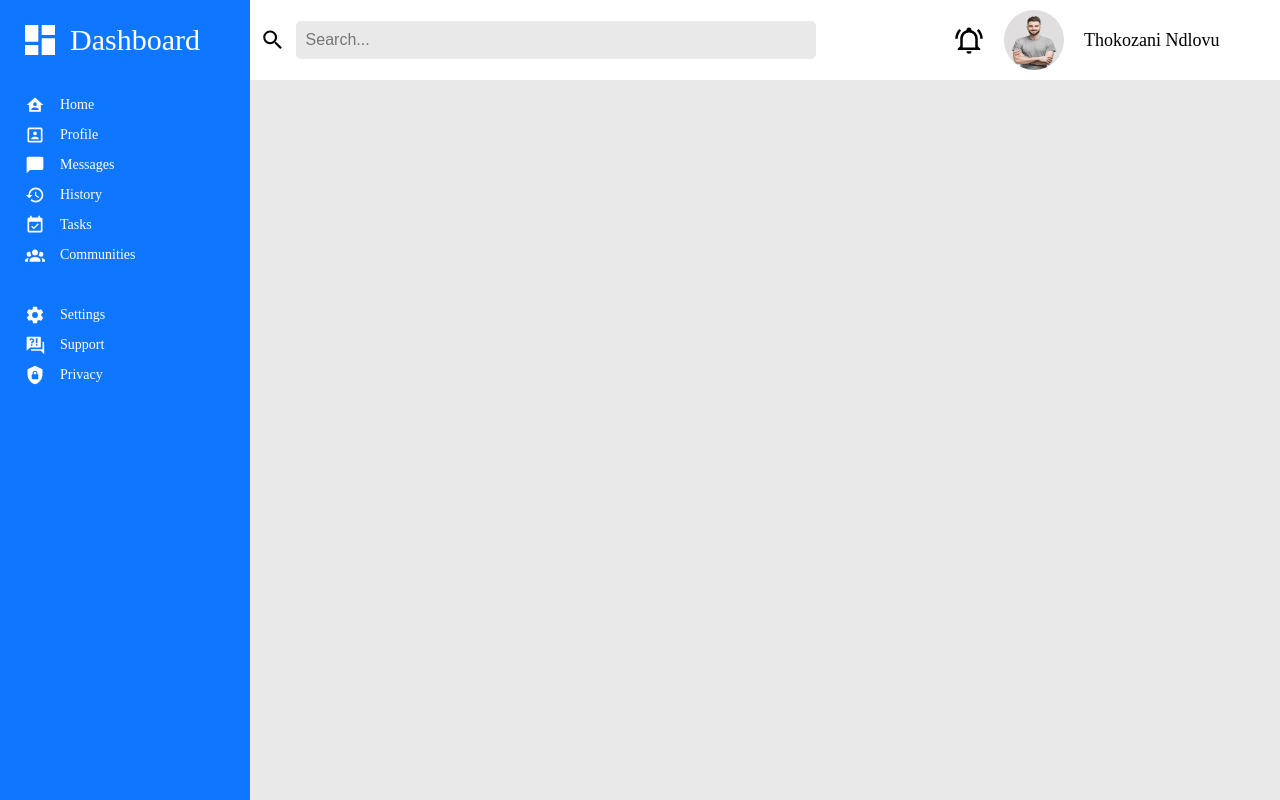
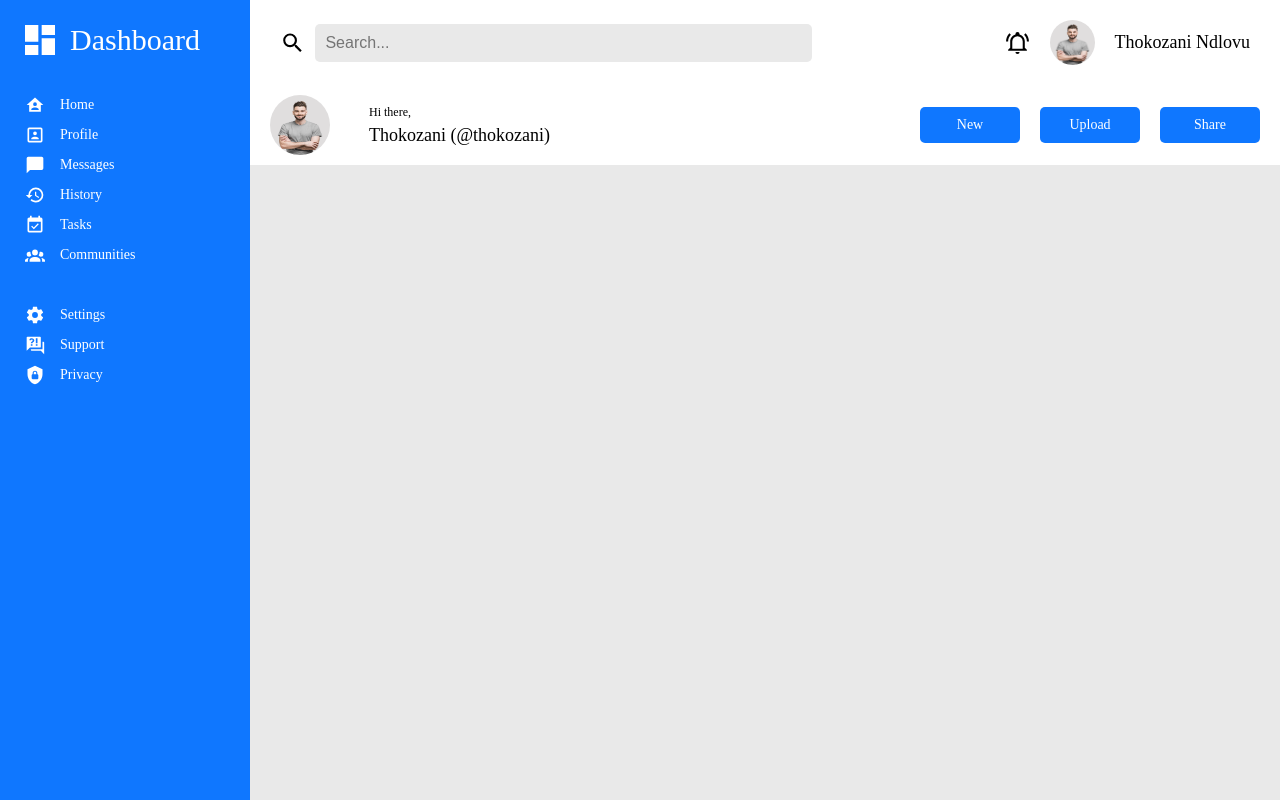
Before and after one commit to nkosiM93/TOP_ADMIN_DASHBOARD, a plain HTML site: page index.html in a window 1280 px wide. Drawn offline with Linux system fonts and the light colour scheme; a web font is replaced by a local one.

Commit message:
Bottom Header
Added a button group.
Added a greeting message to the user.
All added elements have been styled to fit the overall
design of the dashboard.

```diff
--- a/index.html
+++ b/index.html
@@ -133,6 +133,7 @@
         </div>
         <div class="content">
             <div class="header">
+                <div class=topHeader>
                     <div class="one">
                         <svg class="headerIcon" xmlns="http://www.w3.org/2000/svg" viewBox="0 0 24 24">
                             <title>magnify</title>
@@ -145,7 +146,7 @@
                         <input type="search" placeholder="Search...">
                     </div>
                     <div class="two">
-                    <svg class="headerIcon" xmlns="http://www.w3.org/2000/svg" viewBox="0 0 24 24">
+                        <svg class="bell" xmlns="http://www.w3.org/2000/svg" viewBox="0 0 24 24">
                             <title>bell-ring-outline</title>
                             <path d="M10,21H14A2,2 0 0,1 12,23A2,2 0 0,1 10,21M21,19V20H3V19L5,17V11C5,7.9 7.03,
                             5.17 10,4.29C10,4.19 10,4.1 10,4A2,2 0 0,1 12,2A2,2 0 0,1 14,4C14,4.1 14,4.19 14,
@@ -158,6 +159,23 @@
                         <p>Thokozani Ndlovu</p>
                     </div>
                 </div>
+                <div class="bottomHeader">
+                    <div class="one">
+                        <img src="./images/man.webp" alt="Profile Picture">
+                    </div>
+                    <div class="two">
+                        <p class="greeting">Hi there,</p>
+                        <p>Thokozani (@thokozani)</p>
+                    </div>
+                    <div class="three">
+                        <button>New</button>
+                        <button>Upload</button>
+                        <button>Share</button>
+                    </div>
+                </div>
+
+            </div>
+        </div>
     </div>
 </body>
 
--- a/style.css
+++ b/style.css
@@ -89,6 +89,15 @@ svg.logoIcon {
     padding: 0px;
 }
 
+.header {
+    padding: 10px 20px;
+    background-color: #ffffff;
+    display: flex;
+    flex-direction: column;
+    justify-content: center;
+    gap: 20PX;
+}
+
 input[type="search"] {
     width: 100%;
     padding: 10px;
@@ -104,7 +113,13 @@ input[type="search"] {
     height: 30px;
 }
 
-.content .header {
+.bell {
+    fill: #000000;
+    width: 25px;
+    height: 25x;
+}
+
+.content .header .topHeader {
     background-color: white;
     padding: 10px;
     display:flex;
@@ -124,7 +139,7 @@ input[type="search"] {
     align-items: center;
     justify-content: flex-end;
     gap: 20px;
-    width: 35%;
+    width: 40%;
 }
 
 .two p {
@@ -134,8 +149,8 @@ input[type="search"] {
 }
 
 img {
-    width: 60px;
-    height: 60px;
+    width: 45px;
+    height: 45px;
     border-radius: 50%;
 }
 
@@ -143,3 +158,57 @@ img {
     /*width: 100%;*/
     margin-right: 50px;
 }
+
+/* Bottom Header */
+.bottomHeader {
+    display: flex;
+}
+
+.bottomHeader .two {
+    display: flex;
+    flex-direction: column ;
+    justify-content: center;
+    align-items: flex-start;
+    gap: 5px;
+    width: 35%;
+}
+
+.bottomHeader .two .greeting {
+    font-family: "Sans_Flex_SemiBold";
+    color: black;
+    font-size: 12px;
+}
+
+.bottomHeader .one {
+    width: 10%;
+}
+
+.bottomHeader .one img {
+    width: 60px;
+    height: 60px;
+    border-radius: 50%;
+}
+
+.bottomHeader button {
+    background-color: #0f77ff;
+    color: white;
+    border: 0;
+    width: 100px;
+    padding: 10px 20px;
+    border-radius: 5px;
+    font-family: "Sans_Flex_SemiBold";
+    font-size: 14px;
+    cursor: pointer;
+}
+
+.bottomHeader button:hover {
+    background-color: #3f92ff;
+}
+
+.bottomHeader .three {
+    display: flex;
+    align-items: center;
+    justify-content: flex-end;
+    gap: 20px;
+    width: 55%;
+}
```
Lines whose indentation alone changed are shown as unchanged.
